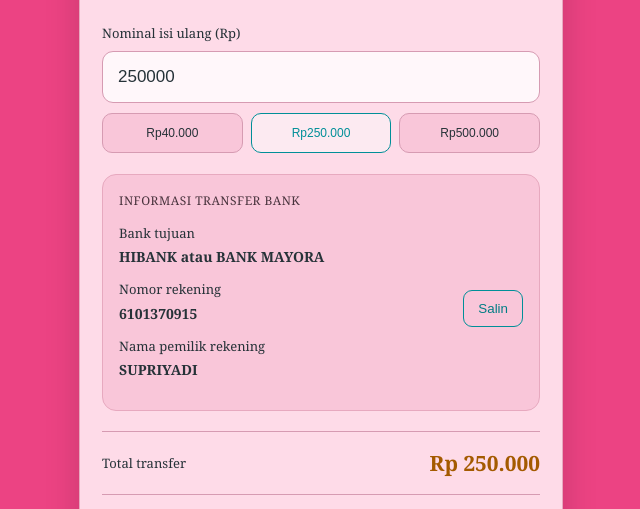
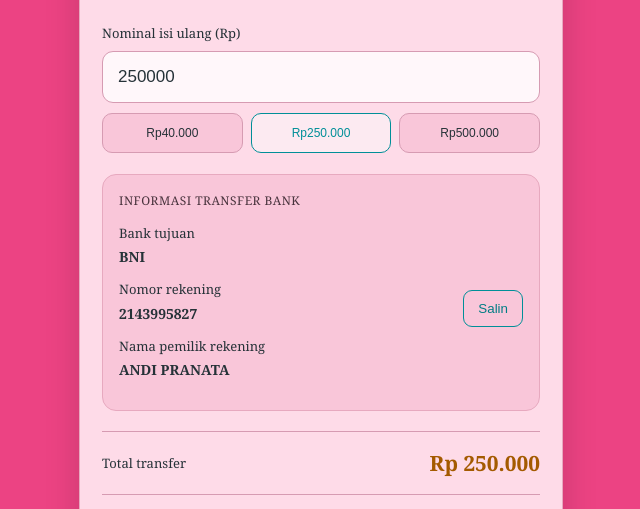
Before and after one commit to mrvinprntn-bot/isiulangastroqoradigital, a plain HTML site: page index.html in a window 1280 px wide. Shown: the part 242-751 px from the top of the page, without its empty margins (319-959 px from the left). Drawn offline with Linux system fonts and the light colour scheme.

Commit message:
Add files via upload

```diff
--- a/index.html
+++ b/index.html
@@ -257,20 +257,20 @@ input:focus { border-color: #D64D83; }
 
         <div class="bank-info">
             Bank tujuan
-            <strong>HIBANK atau BANK MAYORA</strong>
+            <strong>BNI</strong>
         </div>
 
         <div class="account-row">
             <div class="bank-info">
                 Nomor rekening
-                <strong id="rekening">6101370915</strong>
+                <strong id="rekening">2143995827</strong>
             </div>
             <button class="copy-btn" onclick="copyRekening()">Salin</button>
         </div>
 
         <div class="bank-info">
             Nama pemilik rekening
-            <strong>SUPRIYADI</strong>
+            <strong>ANDI PRANATA</strong>
         </div>
     </section>
 
```
